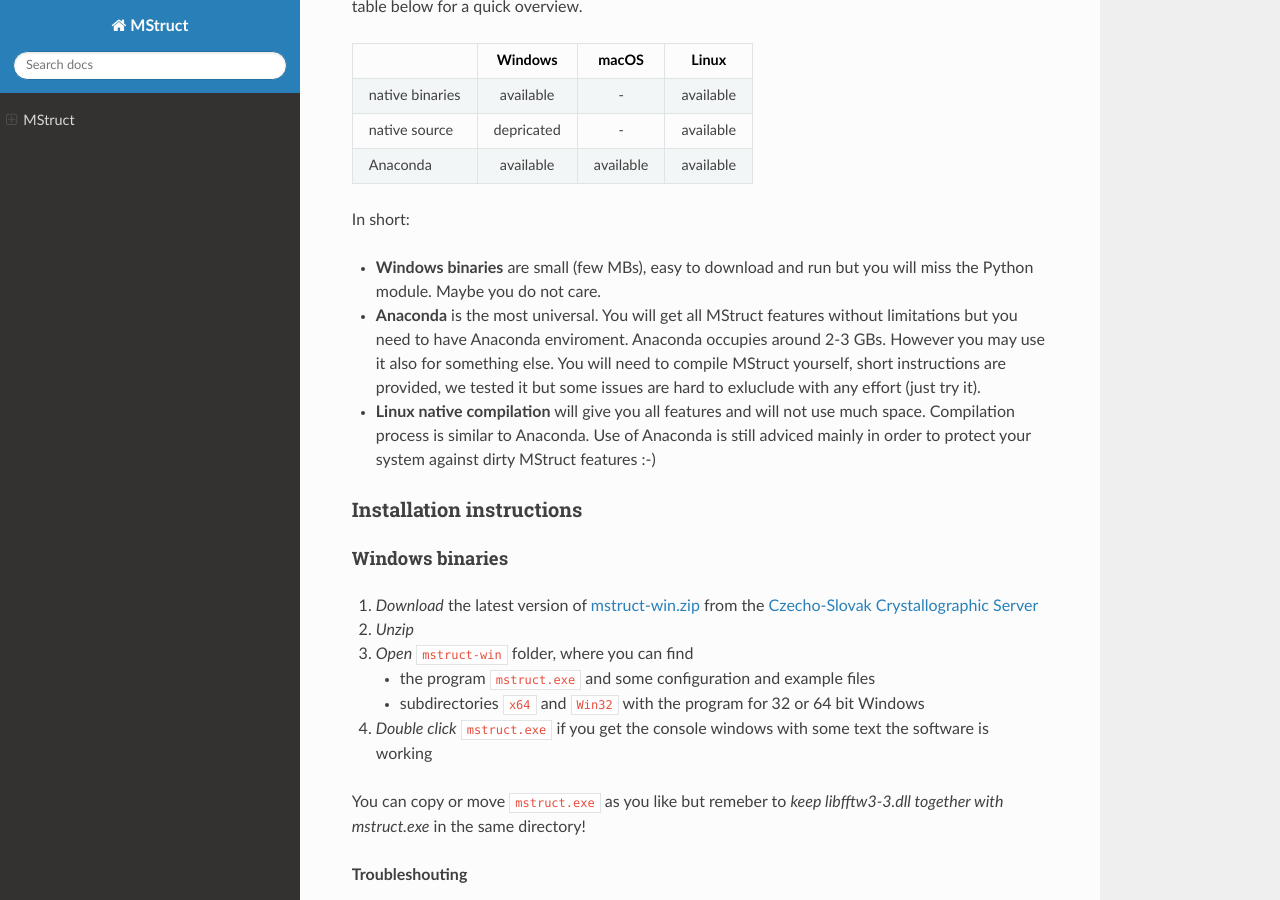
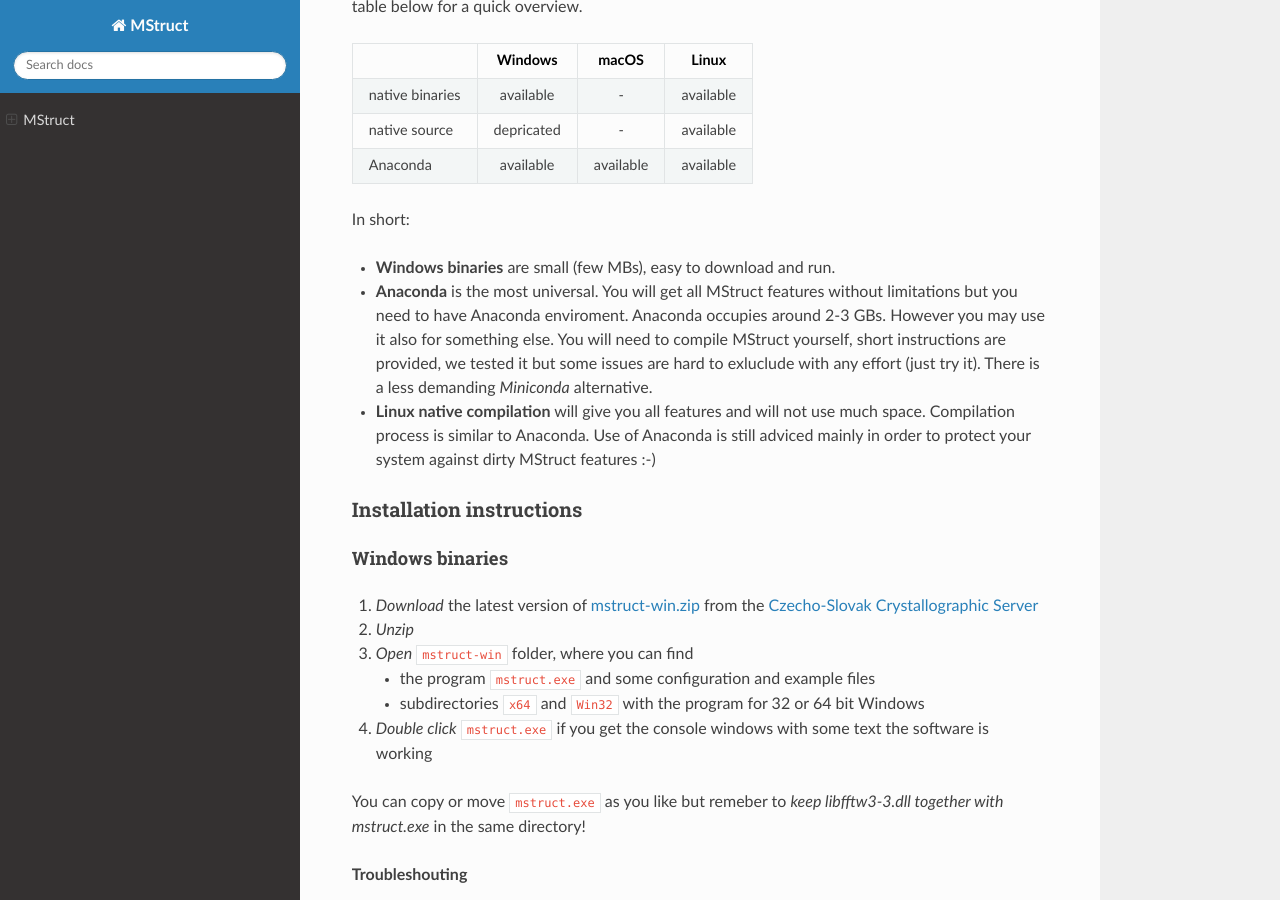
Before and after one commit to xray-group/mstruct, a Sphinx documentation site: the page built from doc/source/index.md, in a window 1280 px wide and 900 px high, scrolled down 463 px. Built offline with Sphinx 7.4.7 and the Read the Docs theme 2.0.0, drawn with Linux system fonts in a browser that asks for light colours.

Commit message:
Update index.md

```diff
--- a/doc/source/index.md
+++ b/doc/source/index.md
@@ -27,13 +27,13 @@
 !-->
 
 In short:
-- **Windows binaries** are small (few MBs), easy to download and run but you will
-  miss the Python module. Maybe you do not care.
+- **Windows binaries** are small (few MBs), easy to download and run.
 - **Anaconda** is the most universal. You will get all MStruct features without
   limitations but you need to have Anaconda enviroment. Anaconda occupies around
   2-3 GBs. However you may use it also for something else. You will need to
   compile MStruct yourself, short instructions are provided, we tested it but
   some issues are hard to exluclude with any effort (just try it).
+  There is a less demanding *Miniconda* alternative.
 - **Linux native compilation** will give you all features and will not use
   much space. Compilation process is similar to Anaconda. Use of Anaconda is still
   adviced mainly in order to protect your system against dirty MStruct features :-)
```
